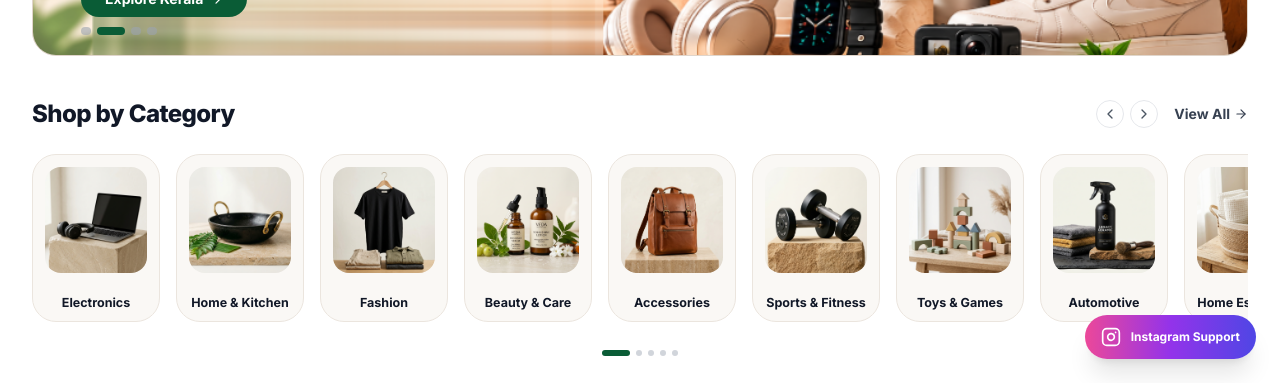
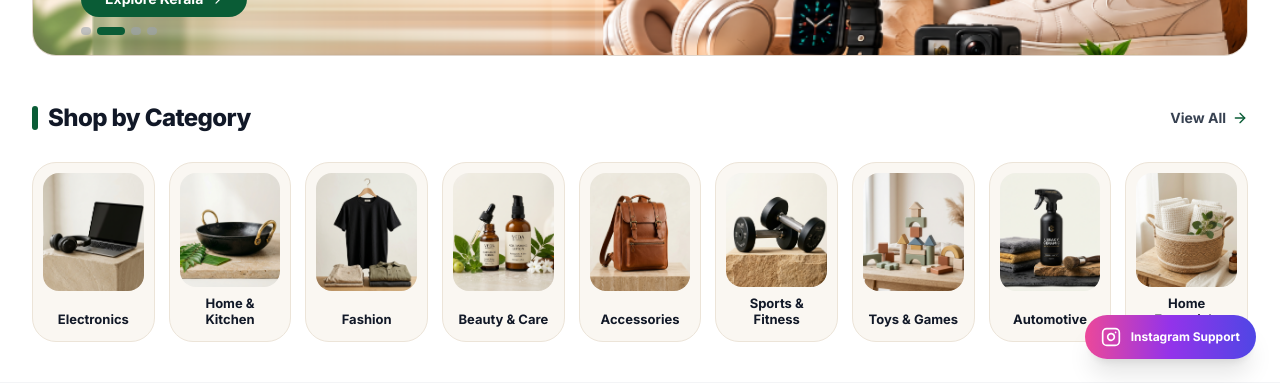
Before and after one commit to nikhilsjcet/The-Kerala-Store, a React (Vite) app: page / in a window 1280 px wide. Shown: the part 417-800 px from the top of the page. Built offline with nearby package versions, Linux system fonts and the light colour scheme; no server answers; the database is empty.

Commit message:
Update hero banner to exact graphic card from mockup screenshot

```diff
--- a/src/components/storefront/ShopByCategory.tsx
+++ b/src/components/storefront/ShopByCategory.tsx
@@ -58,31 +58,32 @@ export const ShopByCategory: React.FC<ShopByCategoryProps> = ({ onSelectCategory
 
   const scroll = (direction: 'left' | 'right') => {
     if (scrollRef.current) {
-      const scrollAmount = direction === 'left' ? -280 : 280;
+      const scrollAmount = direction === 'left' ? -300 : 300;
       scrollRef.current.scrollBy({ left: scrollAmount, behavior: 'smooth' });
     }
   };
 
   return (
-    <section className="bg-white py-4 sm:py-7 border-b border-gray-100 select-none">
+    <section className="bg-white py-5 sm:py-8 border-b border-gray-100 select-none">
       <div className="max-w-7xl mx-auto px-4 sm:px-6 lg:px-8">
 
-        {/* Header row: Shop by Category | Desktop Arrows | View All -> */}
-        <div className="flex items-center justify-between mb-3.5 sm:mb-5">
-          <div className="flex items-center gap-2">
-            <h2 className="text-lg sm:text-xl md:text-2xl font-black text-gray-900 tracking-tight">
+        {/* Header row: Shop by Category | View All -> */}
+        <div className="flex items-center justify-between mb-4 sm:mb-6">
+          <div className="flex items-center gap-2.5">
+            <div className="w-1.5 h-6 bg-[#0A5C36] rounded-full hidden sm:block" />
+            <h2 className="text-xl sm:text-2xl font-black text-gray-900 tracking-tight">
               Shop by Category
             </h2>
           </div>
 
           <div className="flex items-center gap-2 sm:gap-3">
-            {/* Desktop scroll arrows */}
-            <div className="hidden sm:flex items-center gap-1.5 mr-1">
+            {/* Tablet scroll arrows */}
+            <div className="hidden sm:flex lg:hidden items-center gap-1.5">
               <button
                 type="button"
                 onClick={() => scroll('left')}
                 aria-label="Scroll left"
-                className="w-7 h-7 rounded-full border border-gray-200 bg-white hover:bg-gray-50 text-gray-600 hover:text-black flex items-center justify-center transition-colors shadow-2xs cursor-pointer active:scale-95"
+                className="w-8 h-8 rounded-full border border-gray-200 bg-white hover:bg-gray-50 text-gray-700 flex items-center justify-center transition-colors shadow-2xs cursor-pointer active:scale-95"
               >
                 <ChevronLeft className="w-4 h-4" />
               </button>
@@ -90,7 +91,7 @@ export const ShopByCategory: React.FC<ShopByCategoryProps> = ({ onSelectCategory
                 type="button"
                 onClick={() => scroll('right')}
                 aria-label="Scroll right"
-                className="w-7 h-7 rounded-full border border-gray-200 bg-white hover:bg-gray-50 text-gray-600 hover:text-black flex items-center justify-center transition-colors shadow-2xs cursor-pointer active:scale-95"
+                className="w-8 h-8 rounded-full border border-gray-200 bg-white hover:bg-gray-50 text-gray-700 flex items-center justify-center transition-colors shadow-2xs cursor-pointer active:scale-95"
               >
                 <ChevronRight className="w-4 h-4" />
               </button>
@@ -99,46 +100,52 @@ export const ShopByCategory: React.FC<ShopByCategoryProps> = ({ onSelectCategory
             {/* View All Button */}
             <button
               onClick={() => onSelectCategory('all')}
-              className="inline-flex items-center gap-1 text-xs sm:text-sm font-bold text-gray-700 hover:text-[#0A5C36] transition-colors cursor-pointer group"
+              className="inline-flex items-center gap-1.5 text-xs sm:text-sm font-bold text-gray-700 hover:text-[#0A5C36] transition-colors cursor-pointer group"
             >
               <span>View All</span>
-              <ArrowRight className="w-3.5 h-3.5 group-hover:translate-x-0.5 transition-transform" />
+              <ArrowRight className="w-4 h-4 group-hover:translate-x-1 transition-transform text-[#0A5C36]" />
             </button>
           </div>
         </div>
 
-        {/* Premium Tall Rounded Category Cards matching mockup screenshot */}
+        {/*
+          Category Listing:
+          - Mobile / Tablet: Silky-smooth horizontal swipe with snap points & peek-ahead
+          - Desktop (lg:): Complete 9-column grid where all departments are listed simultaneously side-by-side
+        */}
         <div
           ref={scrollRef}
-          className="flex gap-2.5 sm:gap-4 overflow-x-auto scrollbar-none pb-2 pt-1 -mx-4 px-4 sm:mx-0 sm:px-0 scroll-smooth"
+          className="flex lg:grid lg:grid-cols-9 gap-2.5 sm:gap-3.5 overflow-x-auto lg:overflow-visible scrollbar-none pb-2 pt-1 -mx-4 px-4 sm:mx-0 sm:px-0 snap-x snap-mandatory scroll-smooth"
         >
           {CIRCULAR_CATEGORIES.map((cat) => (
             <div
               key={cat.slug}
               onClick={() => onSelectCategory(cat.slug)}
-              className="group flex-shrink-0 w-[108px] sm:w-[128px] h-[146px] sm:h-[168px] bg-[#FAF8F5] hover:bg-[#F3EFE8] border border-[#EBE5DE] hover:border-[#0A5C36]/60 rounded-2xl sm:rounded-3xl p-2 sm:p-2.5 flex flex-col items-center justify-between text-center cursor-pointer select-none transition-all duration-300 shadow-2xs hover:shadow-md hover:-translate-y-1 active:scale-95"
+              className="group relative flex-shrink-0 snap-start w-[102px] xs:w-[110px] sm:w-[124px] lg:w-full h-[146px] xs:h-[154px] sm:h-[172px] lg:h-[180px] bg-[#FAF7F2] hover:bg-[#F2ECE3] border border-[#ECE4D8] hover:border-[#0A5C36]/50 rounded-2xl sm:rounded-3xl p-1.5 sm:p-2 flex flex-col items-center justify-between text-center cursor-pointer select-none transition-all duration-300 shadow-2xs hover:shadow-lg hover:-translate-y-1.5 active:scale-95"
             >
-              {/* High-res category image with warm stone & green leaves */}
-              <div className="w-full h-[94px] sm:h-[110px] rounded-xl sm:rounded-2xl overflow-hidden flex items-center justify-center p-0.5 relative">
+              {/* High-res category photo with soft natural blending */}
+              <div className="w-full h-[96px] xs:h-[102px] sm:h-[116px] lg:h-[122px] rounded-xl sm:rounded-2xl overflow-hidden flex items-center justify-center p-0.5 relative">
                 <img
                   src={cat.image}
                   alt={cat.name}
-                  className="w-full h-full object-cover rounded-xl sm:rounded-2xl group-hover:scale-105 transition-transform duration-300"
+                  className="w-full h-full object-cover rounded-xl sm:rounded-2xl group-hover:scale-108 transition-transform duration-500 ease-out"
                   loading="lazy"
                 />
               </div>
 
-              {/* Bold Category label */}
-              <span className="text-[11px] sm:text-[12.5px] font-bold text-gray-900 group-hover:text-[#0A5C36] transition-colors leading-tight line-clamp-2 w-full px-0.5 mt-1">
-                {cat.name}
-              </span>
+              {/* Bold Category Label */}
+              <div className="w-full py-1 sm:py-1.5 flex flex-col items-center justify-center">
+                <span className="text-[11px] xs:text-[11.5px] sm:text-xs lg:text-[13px] font-bold text-gray-900 group-hover:text-[#0A5C36] transition-colors leading-[1.2] line-clamp-2 w-full px-0.5">
+                  {cat.name}
+                </span>
+              </div>
             </div>
           ))}
         </div>
 
-        {/* Carousel indicator dots underneath matching screenshot */}
-        <div className="flex justify-center items-center gap-1.5 mt-3.5 sm:mt-5">
-          <span className="w-6 sm:w-7 h-1.5 bg-[#0A5C36] rounded-full" />
+        {/* Carousel indicator dots underneath on mobile */}
+        <div className="flex lg:hidden justify-center items-center gap-1.5 mt-3.5 sm:mt-5">
+          <span className="w-7 h-1.5 bg-[#0A5C36] rounded-full" />
           <span className="w-1.5 h-1.5 bg-gray-300 rounded-full" />
           <span className="w-1.5 h-1.5 bg-gray-300 rounded-full" />
           <span className="w-1.5 h-1.5 bg-gray-300 rounded-full" />
```
Also changed, not shown: public/mockup/crop-mockup-categories.png (added).
